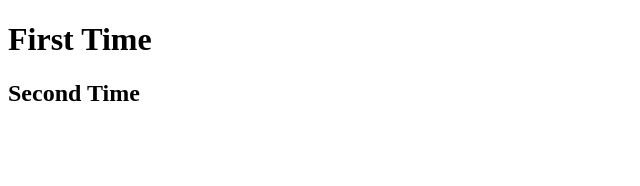
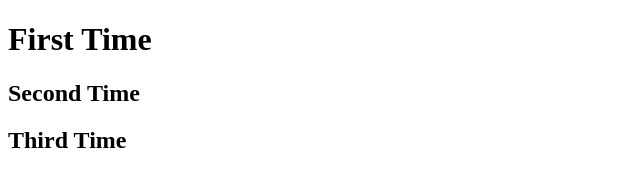
Before and after one commit to heinplus/Hein-, a plain HTML site: page index.html in a window 1280 px wide. Shown: the whole page, without its empty margins (0-640 px from the left). Drawn offline with Linux system fonts and the light colour scheme.

Commit message:
third time

```diff
--- a/index.html
+++ b/index.html
@@ -11,5 +11,7 @@
 
     <h2>Second Time</h2>
 
+    <h2>Third Time</h2>
+
 </body>
 </html>
```
